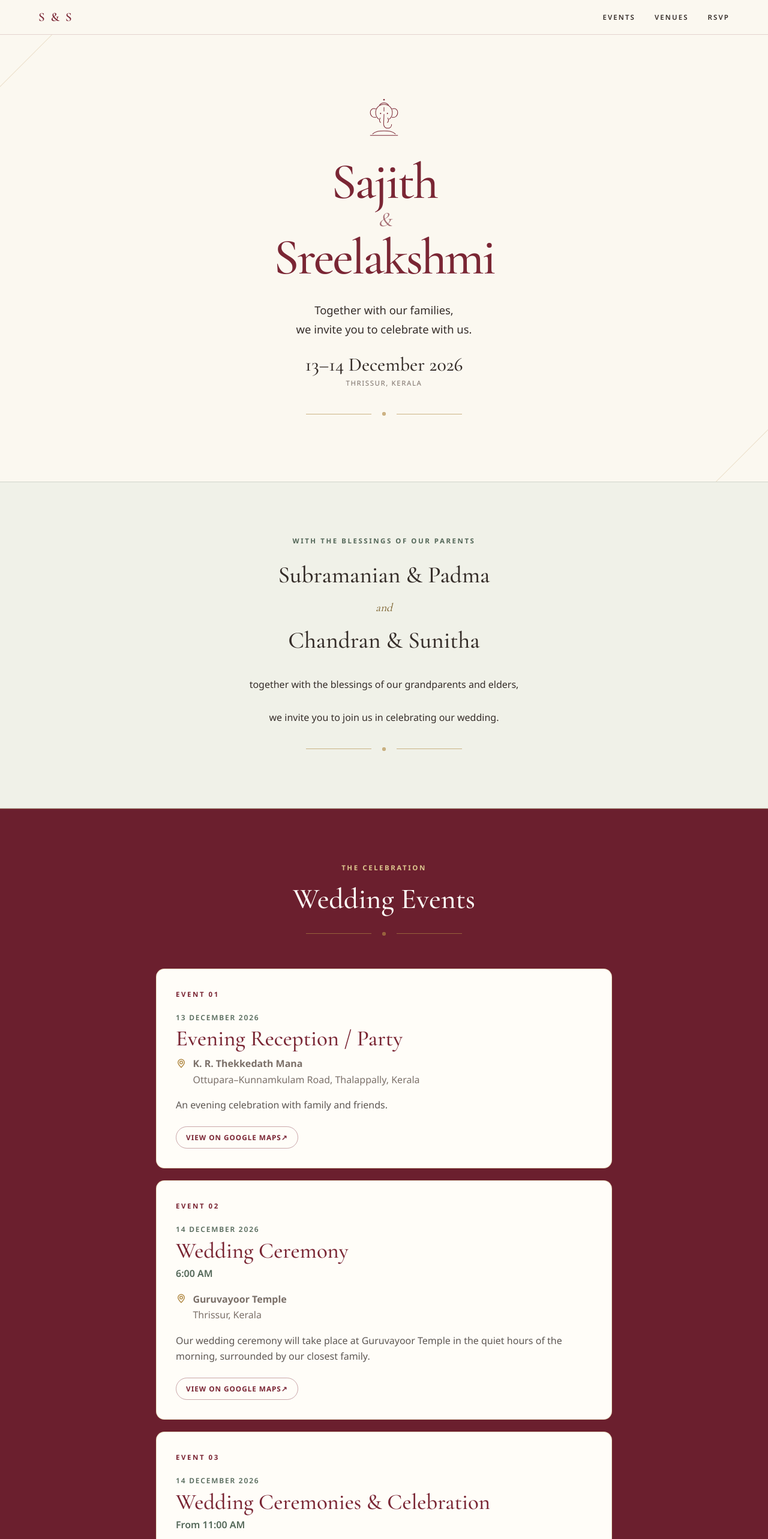
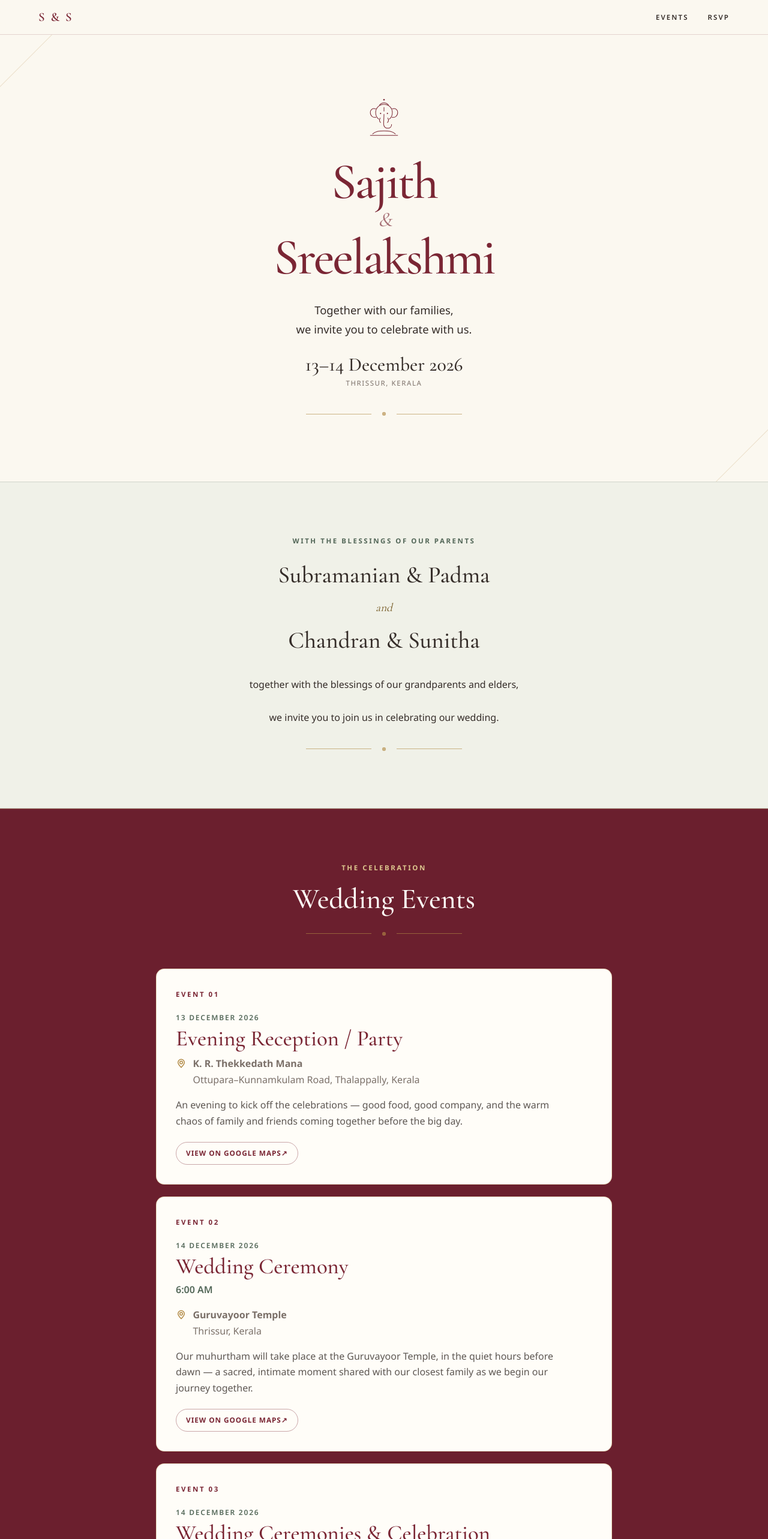
Before and after one commit to handragit/Sree-Sajith-Wedding-invite, a Next.js app: page / in a window 1280 px wide. Shown: the top 2566 px of the page at 60% size. Built offline with nearby package versions, Linux system fonts and the light colour scheme.

Commit message:
Refine events and remove duplicate venues

```diff
--- a/app/page.tsx
+++ b/app/page.tsx
@@ -1,10 +1,6 @@
 import { MajesticonChatText, MajesticonMail, MajesticonMapMarker } from "./components/Majesticons";
 import { wedding, type WeddingEvent } from "../src/data/wedding";
 import RSVPForm from "./components/RSVPForm";
-import VenueCard from "./components/VenueCard";
-
-const mana = wedding.events.find((event) => event.id === "reception")!;
-const temple = wedding.events.find((event) => event.id === "temple")!;
 
 function GaneshaMark() {
   return <svg className="ganesha" viewBox="0 0 120 120" fill="none" stroke="currentColor" strokeWidth="1.6" strokeLinecap="round" strokeLinejoin="round" role="img" aria-label="Ganesha, invoked for an auspicious beginning"><path d="M48 24c3-4 7-6 12-6s9 2 12 6M38 44c0-13 10-22 22-22s22 9 22 22c0 8-3 13-8 17M38 44c0 8 3 13 8 17M38 34c-8-3-14 2-14 10s7 14 15 12M82 34c8-3 14 2 14 10s-7 14-15 12M60 30v10M60 48c0 10-1 18-1 26 0 7 5 11 11 11s10-4 10-10M50 58c-3 5-2 9 1 12M70 58c3 5 2 9-1 12M30 100c8-8 18-8 30-8s22 0 30 8M24 104h72" /><circle cx="51" cy="46" r="1.6" fill="currentColor" stroke="none" /><circle cx="69" cy="46" r="1.6" fill="currentColor" stroke="none" /><circle cx="60" cy="10" r="2" fill="currentColor" stroke="none" /></svg>;
@@ -25,12 +21,11 @@ function EventCard({ event, index }: { event: WeddingEvent; index: number }) {
 export default function Page() {
   return <>
     <a className="skip-link" href="#main">Skip to content</a>
-    <nav className="nav" aria-label="Main navigation"><a className="monogram" href="#home" aria-label="Sajith and Sreelakshmi, home">{wedding.couple.monogram}</a><div className="nav-links">{[["Events", "events"], ["Venues", "venues"], ["RSVP", "rsvp"]].map(([label, id]) => <a key={id} href={`#${id}`}>{label}</a>)}</div></nav>
+    <nav className="nav" aria-label="Main navigation"><a className="monogram" href="#home" aria-label="Sajith and Sreelakshmi, home">{wedding.couple.monogram}</a><div className="nav-links">{[["Events", "events"], ["RSVP", "rsvp"]].map(([label, id]) => <a key={id} href={`#${id}`}>{label}</a>)}</div></nav>
     <main id="main">
       <header id="home" className="hero"><div className="card-border" aria-hidden="true" /><div className="hero-inner"><GaneshaMark /><h1><span>Sajith</span><em>&amp;</em><span>Sreelakshmi</span></h1><p className="invitation-line">Together with our families,<br />we invite you to celebrate with us.</p><div className="hero-details"><strong>13–14 December 2026</strong><span>Thrissur, Kerala</span></div></div></header>
       <section className="parents section"><p className="eyebrow">WITH THE BLESSINGS OF OUR PARENTS</p><h2>{wedding.parents[0]}</h2><span className="and">and</span><h2>{wedding.parents[1]}</h2><p>together with the blessings of our grandparents and elders,<br /><br />we invite you to join us in celebrating our wedding.</p></section>
       <section id="events" className="events-section section"><div className="section-title"><p className="eyebrow">The celebration</p><h2>Wedding Events</h2></div><div className="event-list">{wedding.events.map((event, index) => <EventCard event={event} index={index} key={event.id} />)}</div></section>
-      <section id="venues" className="venues-section section"><div className="section-title centered"><p className="eyebrow">Where to find us</p><h2>Venues</h2><p>Directions and practical details for our two wedding venues.</p></div><div className="venue-list"><VenueCard event={temple} /><VenueCard event={mana} /></div></section>
       <section id="rsvp" className="rsvp-section section"><div className="rsvp-intro"><p className="eyebrow">Kindly respond</p><h2>RSVP</h2><p>Please reply by <strong>{wedding.rsvp.deadline}</strong>.</p><p>The quiet temple ceremony is reserved for our closest family. We look forward to celebrating with you at the receptions.</p><div className="contacts"><h3>WhatsApp</h3>{wedding.contacts.map((contact) => <a key={`wa-${contact.name}`} href={`https://wa.me/${contact.phoneE164}?text=${encodeURIComponent("Hello, I’m writing about the wedding celebrations.")}`} target="_blank" rel="noreferrer"><MajesticonChatText size={18} /><span><strong>{contact.name}</strong><small>{contact.phoneDisplay}</small></span></a>)}<h3>Email</h3>{wedding.contacts.map((contact) => <a key={`mail-${contact.name}`} href={`mailto:${contact.email}?subject=${encodeURIComponent("Wedding RSVP — Sajith & Sreelakshmi")}`}><MajesticonMail size={18} /><span><strong>{contact.name}</strong><small>{contact.email}</small></span></a>)}</div></div><RSVPForm /></section>
       <section className="closing"><div className="closing-mark">{wedding.couple.monogram}</div><p>13–14 December 2026<br />Thrissur, Kerala</p></section>
       <section className="welcome section"><div className="kolam-rule" aria-hidden="true" /><h2>We would be delighted<br />to celebrate with you.</h2><div className="languages"><p lang="ml">{wedding.phrases.malayalam}</p><p lang="ta">{wedding.phrases.tamil}</p></div></section>
--- a/src/data/wedding.ts
+++ b/src/data/wedding.ts
@@ -44,7 +44,7 @@ export const wedding = {
       address: manaAddress,
       mapUrl: mapsSearch(`K. R. Thekkedath Mana, ${manaAddress}`),
       publicInvitation: true,
-      note: "An evening celebration with family and friends.",
+      note: "An evening to kick off the celebrations — good food, good company, and the warm chaos of family and friends coming together before the big day.",
     },
     {
       id: "temple",
@@ -56,7 +56,7 @@ export const wedding = {
       address: "Thrissur, Kerala",
       mapUrl: mapsSearch("Guruvayoor Temple, Thrissur, Kerala"),
       publicInvitation: false,
-      note: "Our wedding ceremony will take place at Guruvayoor Temple in the quiet hours of the morning, surrounded by our closest family.",
+      note: "Our muhurtham will take place at the Guruvayoor Temple, in the quiet hours before dawn — a sacred, intimate moment shared with our closest family as we begin our journey together.",
     },
     {
       id: "reception",
@@ -68,7 +68,7 @@ export const wedding = {
       address: manaAddress,
       mapUrl: mapsSearch(`K. R. Thekkedath Mana, ${manaAddress}`),
       publicInvitation: true,
-      note: "Join us as the wedding ceremonies and celebrations continue with family and friends.",
+      note: "As the morning unfolds, the celebrations move to K. R. Thekkedath Mana for the wedding rituals, the tying of the thali, and a joyous gathering with all our family and friends — concluding with a traditional sadhya.",
     },
   ] satisfies WeddingEvent[],
   social: {
```
